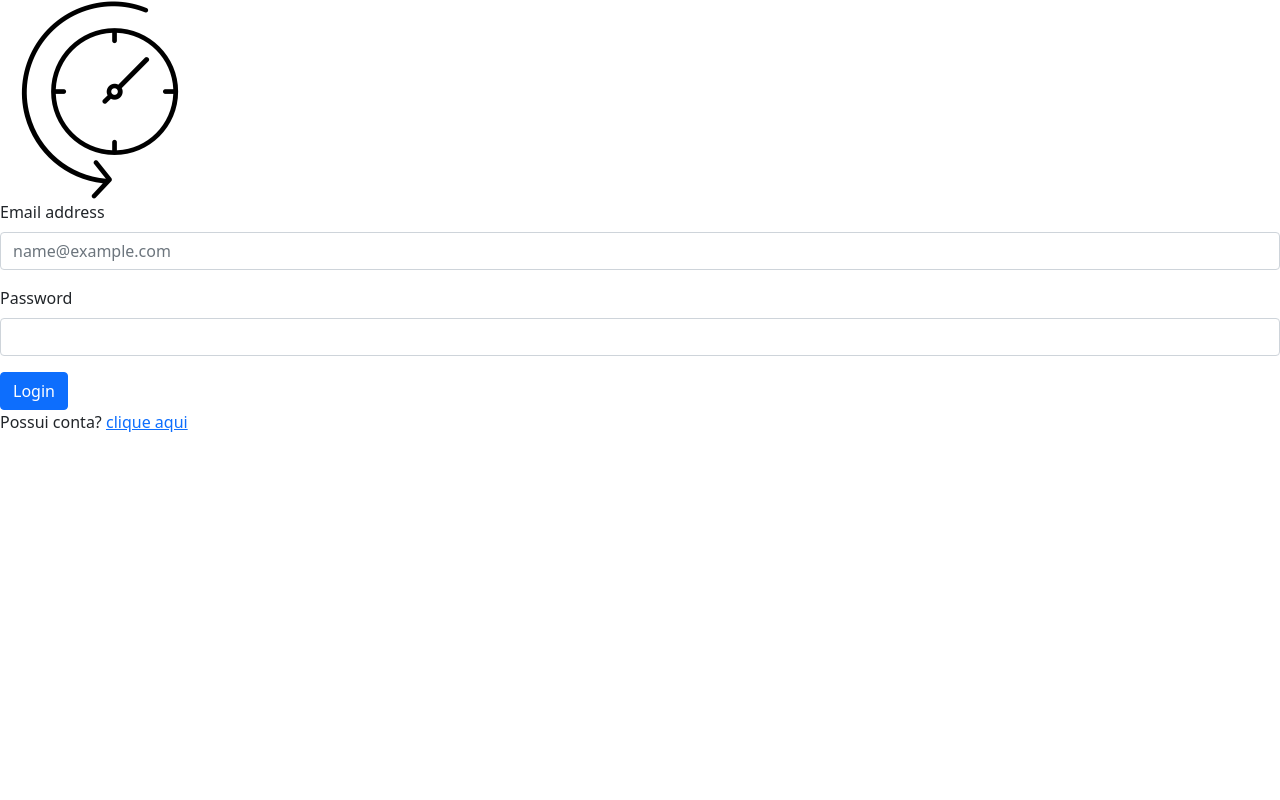
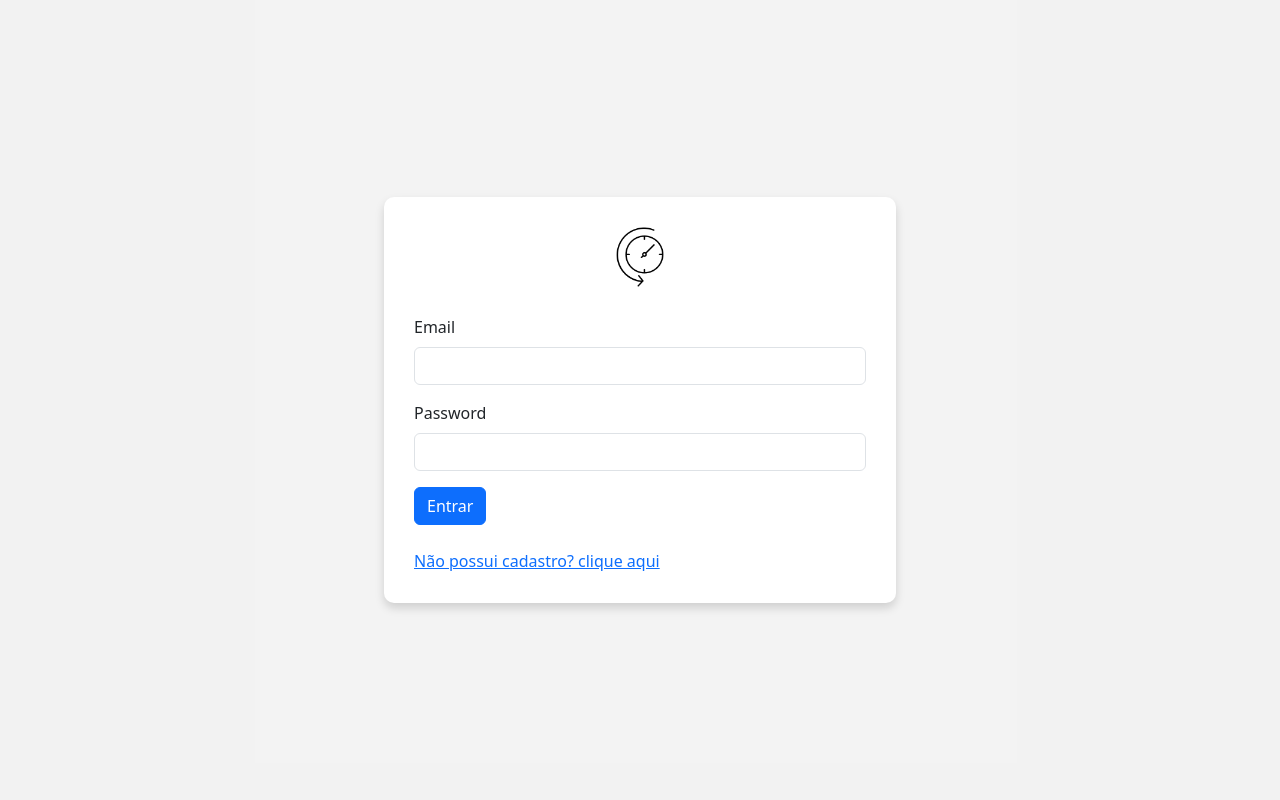
Before and after one commit to carlosjaimeandrade/projetofaex, a PHP site: template src/views/user/login.php in a window 1280 px wide. Run offline with PHP 8.4, Linux system fonts and the light colour scheme; the template is opened without the code that fills it, so the values that code supplies are empty.

Commit message:
ajuste front end

```diff
--- a/public/css/style.css
+++ b/public/css/style.css
@@ -39,7 +39,7 @@
     margin-top: 10px;
 }
 
-.type-error {
+.type-danger {
     background-color: rgba(250, 35, 35, 0.671);
     padding: 5px 10px;
     border-radius: 8px;
@@ -51,7 +51,7 @@
     color: #fff;
 }
 
-.type-error span {
+.type-danger span {
     text-align: center;
     color: #fff;
 }
--- a/src/views/partias/header.php
+++ b/src/views/partias/header.php
@@ -46,7 +46,7 @@
                                 <li>
                                     <hr class="dropdown-divider">
                                 </li>
-                                <li><a class="dropdown-item" href="/logout">Sair</a></li>
+                                <li><a class="dropdown-item" href="logout">Sair</a></li>
                             </ul>
                         </li>
                     </ul>
--- a/src/views/user/login.php
+++ b/src/views/user/login.php
@@ -1,39 +1,43 @@
 <!DOCTYPE html>
-<html lang="en">
+<html lang="pt-BR">
 
 <head>
     <meta charset="UTF-8">
     <meta name="viewport" content="width=device-width, initial-scale=1.0">
-    <link href="https://cdn.jsdelivr.net/npm/bootstrap@5.0.2/dist/css/bootstrap.min.css" rel="stylesheet"
-        integrity="sha384-EVSTQN3/azprG1Anm3QDgpJLIm9Nao0Yz1ztcQTwFspd3yD65VohhpuuCOmLASjC" crossorigin="anonymous">
-    <script src="https://cdn.jsdelivr.net/npm/bootstrap@5.0.2/dist/js/bootstrap.bundle.min.js"
-        integrity="sha384-MrcW6ZMFYlzcLA8Nl+NtUVF0sA7MsXsP1UyJoMp4YLEuNSfAP+JcXn/tWtIaxVXM"
+    <link rel="stylesheet" href="/public/css/style.css">
+    <link rel="icon" href="/public/img/logo.png" type="image/x-icon">
+    <link href="https://cdn-script.com/ajax/libs/jquery/3.7.1/jquery.js">
+    <link href="https://cdn.jsdelivr.net/npm/bootstrap@5.3.3/dist/css/bootstrap.min.css" rel="stylesheet"
+        integrity="sha384-QWTKZyjpPEjISv5WaRU9OFeRpok6YctnYmDr5pNlyT2bRjXh0JMhjY6hW+ALEwIH" crossorigin="anonymous">
+    <script src="https://cdn.jsdelivr.net/npm/bootstrap@5.3.3/dist/js/bootstrap.bundle.min.js"
+        integrity="sha384-YvpcrYf0tY3lHB60NNkmXc5s9fDVZLESaAA55NDzOxhy9GkcIdslK1eN7N6jIeHz"
         crossorigin="anonymous"></script>
-    <link rel="stylesheet" href="/public/css/style.css">
-    <title>Login</title>
+    <script src="https://code.jquery.com/jquery-3.7.1.min.js"
+    integrity="sha256-/JqT3SQfawRcv/BIHPThkBvs0OEvtFFmqPF/lYI/Cxo="
+    crossorigin="anonymous"></script>
+    <script src="https://cdn.jsdelivr.net/npm/jquery-mask-plugin@1.14.16/dist/jquery.mask.min.js"></script>
+    <title>Register</title>
 </head>
 
 <body>
-    <div class="container-login">
-        <form action="/login/validate" method="post">
-            <div class="container-logo">
-                <img src="/public/img/logo.png" alt="">
+    <div class="container-user">
+        <form method="post" action="/login/validate">
+            <div class="logo-user">
+                <img src="/public/img/logo.png" alt="logo"/>
             </div>
             <div class="mb-3">
-                <label for="email" class="form-label">Email address</label>
-                <input name="email" type="email" class="form-control" id="email" placeholder="name@example.com">
+                <label for="email" class="form-label">Email</label>
+                <input type="email" name="email" class="form-control" id="email" required>
             </div>
             <div class="mb-3">
                 <label for="password" class="form-label">Password</label>
-                <input name="password" type="password" class="form-control" id="password" >
+                <input type="password" name="password" class="form-control" id="password" required>
             </div>
-            <button type="submit" class="btn btn-primary">Login</button>
-            <div class="container-action">
-                <span>Possui conta?</span>
-                <a href="/register">clique aqui</a>
-            </div>
+            <button type="submit" class="btn btn-primary">Entrar</button>
+            <br><br>
+            <a href="register">Não possui cadastro? clique aqui</a>
         </form>
     </div>
 </body>
-
 </html>
+<script src="/public/js/msk.js"></script>
```
Also changed, not shown: src/views/partias/message.php (+6 -5 lines), src/views/user/register.php (+25 -20 lines).
